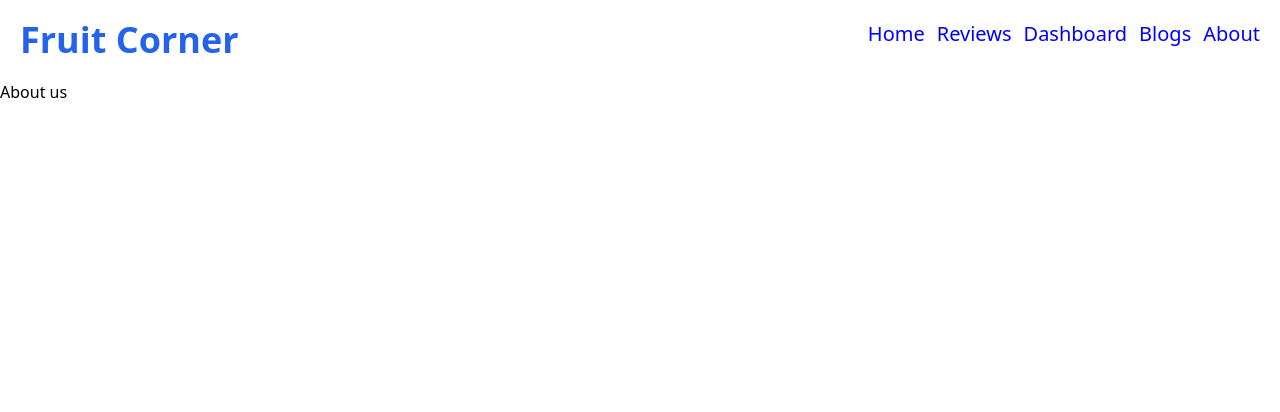
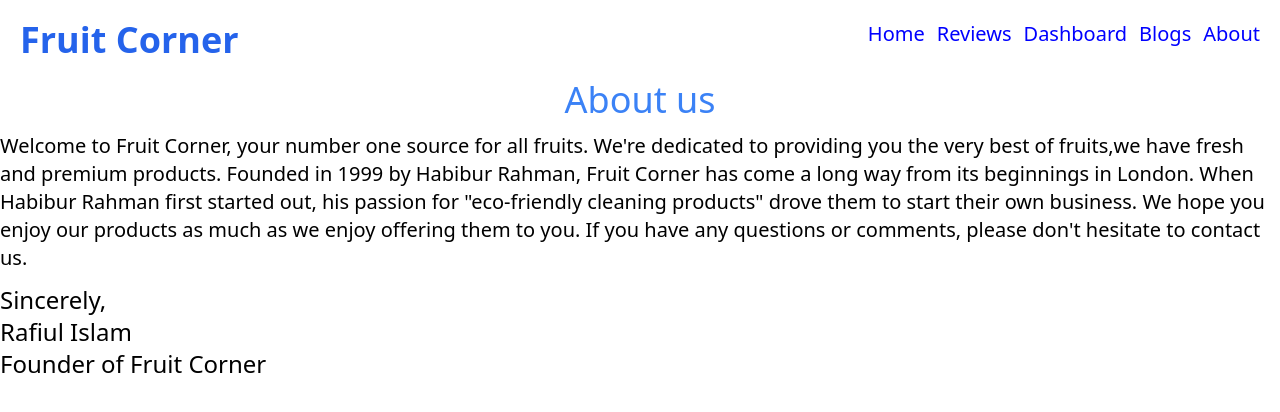
Before and after one commit to Rafiul789/fruit-corner, a React (Create React App) app: page /about in a window 1280 px wide. Shown: the top 412 px of the page. Built offline with nearby package versions, Linux system fonts and the light colour scheme.

Commit message:
about section added

```diff
--- a/src/Components/About/About.js
+++ b/src/Components/About/About.js
@@ -3,7 +3,24 @@ import React from 'react';
 const About = () => {
     return (
         <div>
-            <h1>About us</h1>
+               <h1  className="text-4xl text-center text-blue-500">About us</h1>
+
+<p className="text-xl my-3" >  Welcome to Fruit Corner, your number one source for all fruits. We're dedicated to providing you the very best of fruits,we have fresh and premium products.
+
+
+Founded in 1999 by Habibur Rahman, Fruit Corner has come a long way from its beginnings in London. When Habibur Rahman first started out, his passion for  "eco-friendly cleaning products" drove them to start their own business.
+
+
+We hope you enjoy our products as much as we enjoy offering them to you. If you have any questions or comments, please don't hesitate to contact us.
+
+
+
+ </p>
+ <h1 className="text-2xl">  Sincerely, <br></br>
+Rafiul Islam  <br></br>
+
+Founder of Fruit Corner  </h1>
+
         </div>
     );
 };
```
